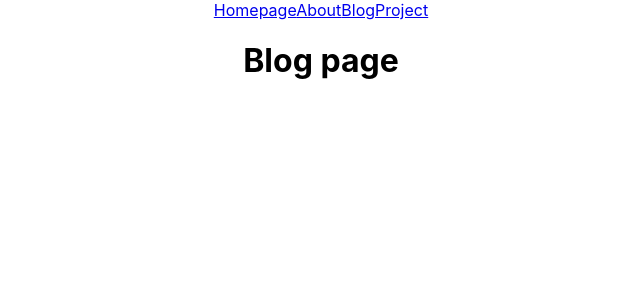
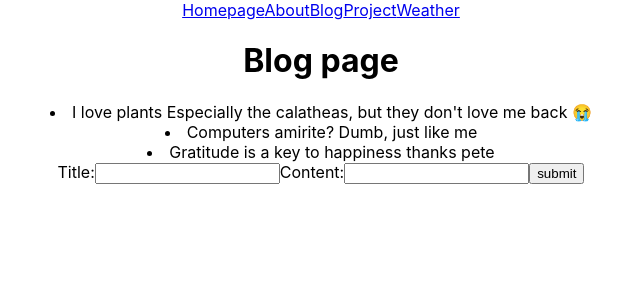
Before and after one commit to ireneyap68/ireneyap68.github.io, a React (Create React App) app: page /blog in a window 1280 px wide. Shown: the top 300 px of the page, without its empty margins (319-959 px from the left). Built offline with nearby package versions, Linux system fonts and the light colour scheme.

Commit message:
[components]Add components folder and insert all files js into components

```diff
--- a/package.json
+++ b/package.json
@@ -6,10 +6,13 @@
     "@testing-library/jest-dom": "^4.2.4",
     "@testing-library/react": "^9.5.0",
     "@testing-library/user-event": "^7.2.1",
+    "axios": "^0.20.0",
     "react": "^16.13.1",
     "react-dom": "^16.13.1",
+    "react-reveal": "^1.2.2",
     "react-router-dom": "^5.2.0",
-    "react-scripts": "3.4.3"
+    "react-scripts": "3.4.3",
+    "styled-components": "^5.2.0"
   },
   "scripts": {
     "start": "react-scripts start",
--- a/src/App.js
+++ b/src/App.js
@@ -1,4 +1,4 @@
-import React from 'react';
+import React, { useState } from 'react';
 import './App.css';
 
 import {
@@ -7,12 +7,29 @@ import {
   Link
 } from 'react-router-dom';
 
-import Homepage from './Homepage'
-import About from './About'
-import Blog from './Blog'
-import Project from './Project'
+import Homepage from './components/Homepage'
+import About from './components/About'
+import Blog from './components/Blog'
+import Project from './components/Project'
+import Weather from './components/Weather'
 
 function App() {
+  let testPosts = [
+    {
+      title: 'I love plants',
+      body: 'Especially the calatheas, but they don\'t love me back 😭'
+    },
+    {
+      title: 'Computers amirite?',
+      body: 'Dumb, just like me'
+    },
+    {
+      title: 'Gratitude is a key to happiness',
+      body: 'thanks pete'
+    }
+  ]
+  let [posts, setPosts] = useState(testPosts)
+
   return (
     <Router>
     <div className="App">
@@ -21,11 +38,13 @@ function App() {
         <Link to="/about">About</Link>
         <Link to="/blog">Blog</Link>
         <Link to="/project">Project</Link>
+        <Link to="/weather">Weather</Link>
       </nav>
       <Route exact path="/" component={Homepage} />
       <Route path="/about" component={About} />
-      <Route path="/blog" component={Blog} />
+      <Route path="/blog" render={() => <Blog posts={posts}/>} />
       <Route path="/project" component={Project} />
+      <Route path="/weather" component={Weather} />
     </div>
     </Router>
   );
--- a/src/Homepage.js
+++ /dev/null
@@ -1,13 +0,0 @@
-import React, { Component } from 'react'
-
-class Homepage extends Component {
-    render() {
-        return (
-            <div>
-                <h1>Portfolio</h1>
-            </div>
-        )
-    }
-}
-
-export default Homepage
--- /dev/null
+++ b/src/components/Blog.js
@@ -0,0 +1,19 @@
+import React, { Component } from 'react'
+import PostForm from './PostForm'
+
+class Blog extends Component {
+    render() {
+        const blogList = this.props.posts.map((p, idx)=>{
+        return <li key={idx}>{p.title} {p.body}</li>
+        })
+        return (
+            <div>
+                <h1>Blog page</h1>
+                {blogList}
+                <PostForm addPost={this.props.addPost} />
+            </div>
+        )
+    }
+}
+
+export default Blog
--- a/src/Blog.js
+++ b/src/components/Homepage.js
@@ -1,13 +1,13 @@
 import React, { Component } from 'react'
 
-class Blog extends Component {
+class Homepage extends Component {
     render() {
         return (
             <div>
-                <h1>Blog page</h1>
+                <h1>Welcome to my Portfolio</h1>
             </div>
         )
     }
 }
 
-export default Blog
+export default Homepage
--- /dev/null
+++ b/src/components/PostForm.js
@@ -0,0 +1,17 @@
+import React from 'react'
+
+function PostForm(props) {
+    return (
+        <div>
+            <form>
+                <label>Title:</label>
+                <input type="text" name="newTitle" id="newTitle"></input>
+                <label>Content:</label>
+                <input type="text" name="newBody" id="newBody"></input>
+                <button onClick={(e) => {props.addPost(e)}}>submit</button>
+            </form>
+        </div>
+    )
+}
+
+export default PostForm
--- /dev/null
+++ b/src/components/Weather.js
@@ -0,0 +1,38 @@
+import React, { useState} from 'react'
+import axios from 'axios'
+
+import WeatherResult from './WeatherResult'
+
+export default function Weather() {
+    // TODDO: Have error state that set conditional rendering of an error component
+    // TODO: Verify zip is actually a zip
+    const [zip, setZip] = useState('')
+    const [weather, setWeather] = useState(null)
+
+    // on submit, we will call the api using axios
+    const handleSubmit = e => {
+        e.preventDefault()
+        let url = `http://api.openweathermap.org/data/2.5/weather?zip=${zip},us&appid=052f26926ae9784c2d677ca7bc5dec98`
+        axios.get(url)
+        .then(res => {
+            // set sum state
+            // TODO: Create custom object of deets I want
+            setWeather(res.data)
+
+        }).catch(err => console.log(err))
+    }
+    // set sum state
+    // conditionally render a weather result component
+    return(
+        <div>
+            <h1>🌦Find Weather in your American Area</h1>
+            {weather ? <WeatherResult weather={weather}/> : null}
+            <p>Enter your zipcode to find current weather in your area! </p>
+            <form onSubmit={handleSubmit}>
+                <label htmlFor="zip">Zipcode: </label>
+                <input type="text" id="zip" onChange={e => setZip(e.target.value)} />
+                <input type="submit" value="Find Weather" />
+            </form>
+        </div>
+    )
+}
--- /dev/null
+++ b/src/components/WeatherResult.js
@@ -0,0 +1,12 @@
+import React from 'react'
+
+export default function WeatherResult(props) {
+    return(
+        <div>
+            <h4>Weather for {props.weather.name}</h4>
+            <p>Currently: {(props.weather.main.temp -273.15) * 9/5 +32} degree </p>
+            <p>High: {props.weather.main.temp_max}</p>
+            <p>Low: {props.weather.main.temp_min}</p>
+        </div>
+    )
+}
```
Also changed, not shown: src/components/About.js (renamed from src/About.js), src/components/Header.js (added), src/components/Project.js (renamed from src/Project.js), 1 other file (tests, documents, lock files or other folders).
